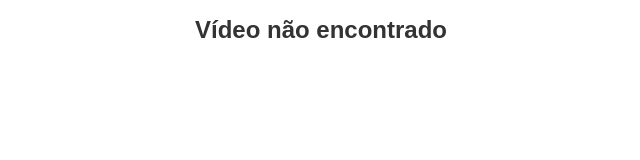
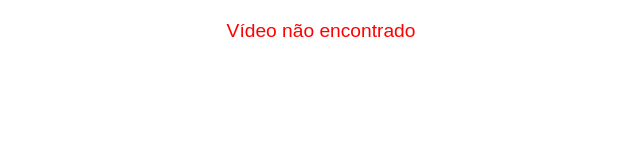
Before and after one commit to fabricejoye/jovensempreendedorismo, a plain HTML site: page index.html in a window 1280 px wide. Shown: the whole page, without its empty margins (319-959 px from the left). Drawn offline with Linux system fonts and the light colour scheme.

Commit message:
hide title & error message

```diff
--- a/index.html
+++ b/index.html
@@ -7,8 +7,8 @@
         <link rel="stylesheet" href="styles.css">
     </head>
     <body>
-        <h1></h1>
         <div class="video-wrapper">
+            <p class="error-message">Vídeo não encontrado</p>
             <div class="video-player">
                 <iframe id="videoFrame"
                     src=""
--- a/script.js
+++ b/script.js
@@ -63,7 +63,7 @@ function getQueryParam(param) {
 }
 
 function setVideo() {
-    document.querySelector('h1').textContent = videos[name].title;
+    //document.querySelector('h1').textContent = videos[name].title;
     iframe.src = videoBaseURL + videos[name].url;
 }
 
@@ -84,7 +84,7 @@ function hidePoster() {
 
 function setError() {
     document.querySelector('.video-wrapper').classList.add('no-video');
-    document.querySelector('h1').textContent = "Vídeo não encontrado";
+    //document.querySelector('h1').textContent = "Vídeo não encontrado";
 }
 
 // Initialize
--- a/styles.css
+++ b/styles.css
@@ -38,3 +38,15 @@ h1 {
 .no-video iframe, .no-video .poster {
     display: none;
 }
+
+.error-message {
+    text-align: center;
+    font-size: 1.2em;
+    color: red;
+    font-family: Arial, sans-serif;
+    display: none;
+}
+
+.no-video .error-message {
+    display: block;
+}
```
